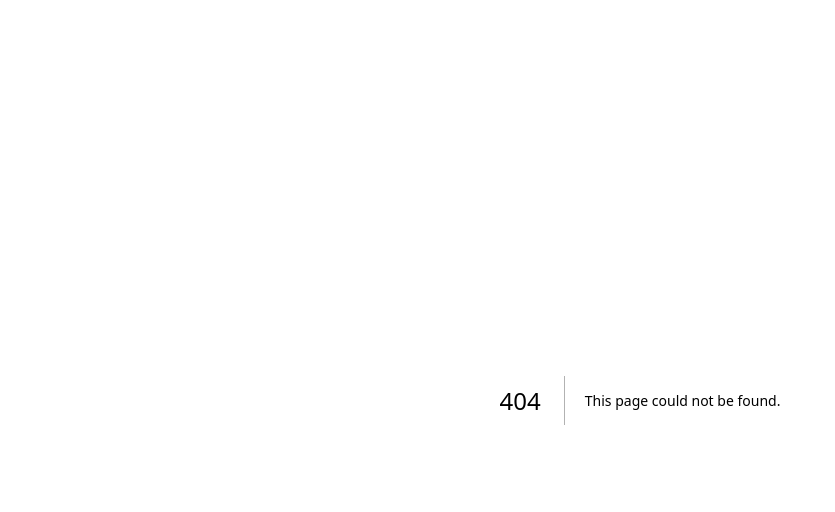
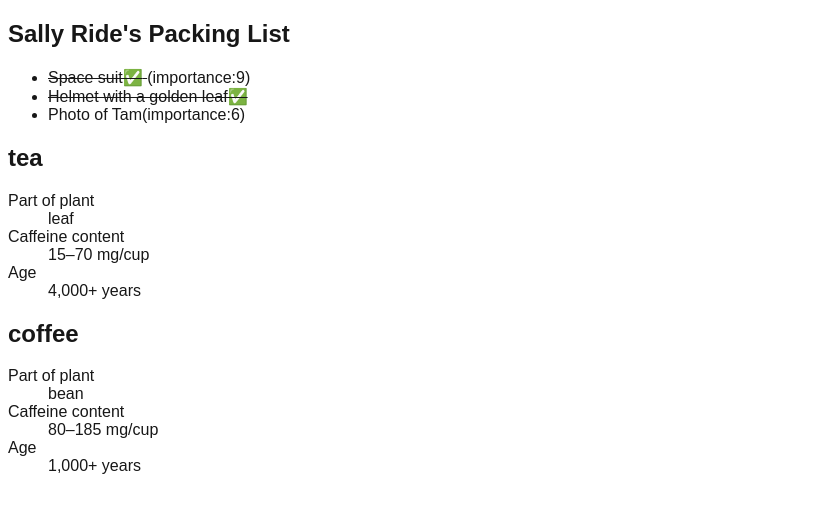
Before and after one commit to pOcOq38/react-docs-v19, a Next.js app: page /week5 in a window 1280 px wide. Before the commit this address had no page. Shown: the top 512 px of the page, without its empty margins (0-835 px from the left). Built offline with nearby package versions, Linux system fonts and the light colour scheme.

Commit message:
initial commit week5

```diff
--- /dev/null
+++ b/src/app/week5/components/Drink.tsx
@@ -0,0 +1,29 @@
+const drinks = {
+  tea: {
+    part: "leaf",
+    caffeine: "15–70 mg/cup",
+    age: "4,000+ years",
+  },
+  coffee: {
+    part: "bean",
+    caffeine: "80–185 mg/cup",
+    age: "1,000+ years",
+  },
+};
+
+export default function Drink({ name }: { name: "tea" | "coffee" }) {
+  const info = drinks[name];
+  return (
+    <section>
+      <h1>{name}</h1>
+      <dl>
+        <dt>Part of plant</dt>
+        <dd>{info.part}</dd>
+        <dt>Caffeine content</dt>
+        <dd>{info.caffeine}</dd>
+        <dt>Age</dt>
+        <dd>{info.age}</dd>
+      </dl>
+    </section>
+  );
+}
--- /dev/null
+++ b/src/app/week5/components/DrinkList.tsx
@@ -0,0 +1,9 @@
+import Drink from "./Drink";
+export default function DrinkList() {
+  return (
+    <div>
+      <Drink name="tea" />
+      <Drink name="coffee" />
+    </div>
+  );
+}
--- /dev/null
+++ b/src/app/week5/components/Item.tsx
@@ -0,0 +1,21 @@
+export default function Item({
+  name,
+  isPacked,
+  importance,
+}: {
+  name: string;
+  isPacked: boolean;
+  importance: number;
+}) {
+  //   if (isPacked) {
+  //     return <li className="item"> {name} ✅</li>;
+  //   }
+  //   return <li className="item"> {name}</li>;
+  return (
+    <li className="item">
+      {" "}
+      {isPacked ? <del> {name + "✅"} </del> : name}
+      {importance < 1 ? null : <>(importance:{importance})</>}
+    </li>
+  );
+}
--- /dev/null
+++ b/src/app/week5/components/PackingList.tsx
@@ -0,0 +1,18 @@
+import Item from "./Item";
+
+export default function PackingList() {
+  return (
+    <section>
+      <h1>Sally Ride's Packing List</h1>
+      <ul>
+        <Item isPacked={true} name="Space suit" importance={9}></Item>
+        <Item
+          isPacked={true}
+          name="Helmet with a golden leaf"
+          importance={0}
+        ></Item>
+        <Item isPacked={false} name="Photo of Tam" importance={6}></Item>
+      </ul>
+    </section>
+  );
+}
--- /dev/null
+++ b/src/app/week5/components/PeopleList.tsx
@@ -0,0 +1,65 @@
+interface Person {
+  id: number;
+  name: string;
+  profession: string;
+  accomplishment: string;
+  imageId: string;
+}
+
+const people = [
+  {
+    id: 0,
+    name: "Creola Katherine Johnson",
+    profession: "mathematician",
+    accomplishment: "spaceflight calculations",
+    imageId: "MK3eW3A",
+  },
+  {
+    id: 1,
+    name: "Mario José Molina-Pasquel Henríquez",
+    profession: "chemist",
+    accomplishment: "discovery of Arctic ozone hole",
+    imageId: "mynHUSa",
+  },
+  {
+    id: 2,
+    name: "Mohammad Abdus Salam",
+    profession: "physicist",
+    accomplishment: "electromagnetism theory",
+    imageId: "bE7W1ji",
+  },
+  {
+    id: 3,
+    name: "Percy Lavon Julian",
+    profession: "chemist",
+    accomplishment:
+      "pioneering cortisone drugs, steroids and birth control pills",
+    imageId: "IOjWm71",
+  },
+  {
+    id: 4,
+    name: "Subrahmanyan Chandrasekhar",
+    profession: "astrophysicist",
+    accomplishment: "white dwarf star mass calculations",
+    imageId: "lrWQx8l",
+  },
+];
+
+export function getImageUrl(person: Person) {
+  return "https://i.imgur.com/" + person.imageId + "s.jpg";
+}
+
+export default function PeopleList() {
+  const chemist = people.filter((person) => person.profession === "chemist");
+  const listItems = chemist.map((person) => (
+    <li key={person.id}>
+      <img src={getImageUrl(person)} alt={person.name} />
+      <p>
+        <b>{person.name}:</b>
+        {" " + person.profession + " "}
+        known for {person.accomplishment}
+      </p>
+    </li>
+  ));
+  return <ul>{listItems}</ul>;
+}
--- /dev/null
+++ b/src/app/week5/page.tsx
@@ -0,0 +1,11 @@
+import DrinkList from "./components/DrinkList";
+import PackingList from "./components/PackingList";
+
+export default function week5() {
+  return (
+    <>
+      <PackingList />
+      <DrinkList />
+    </>
+  );
+}
```
